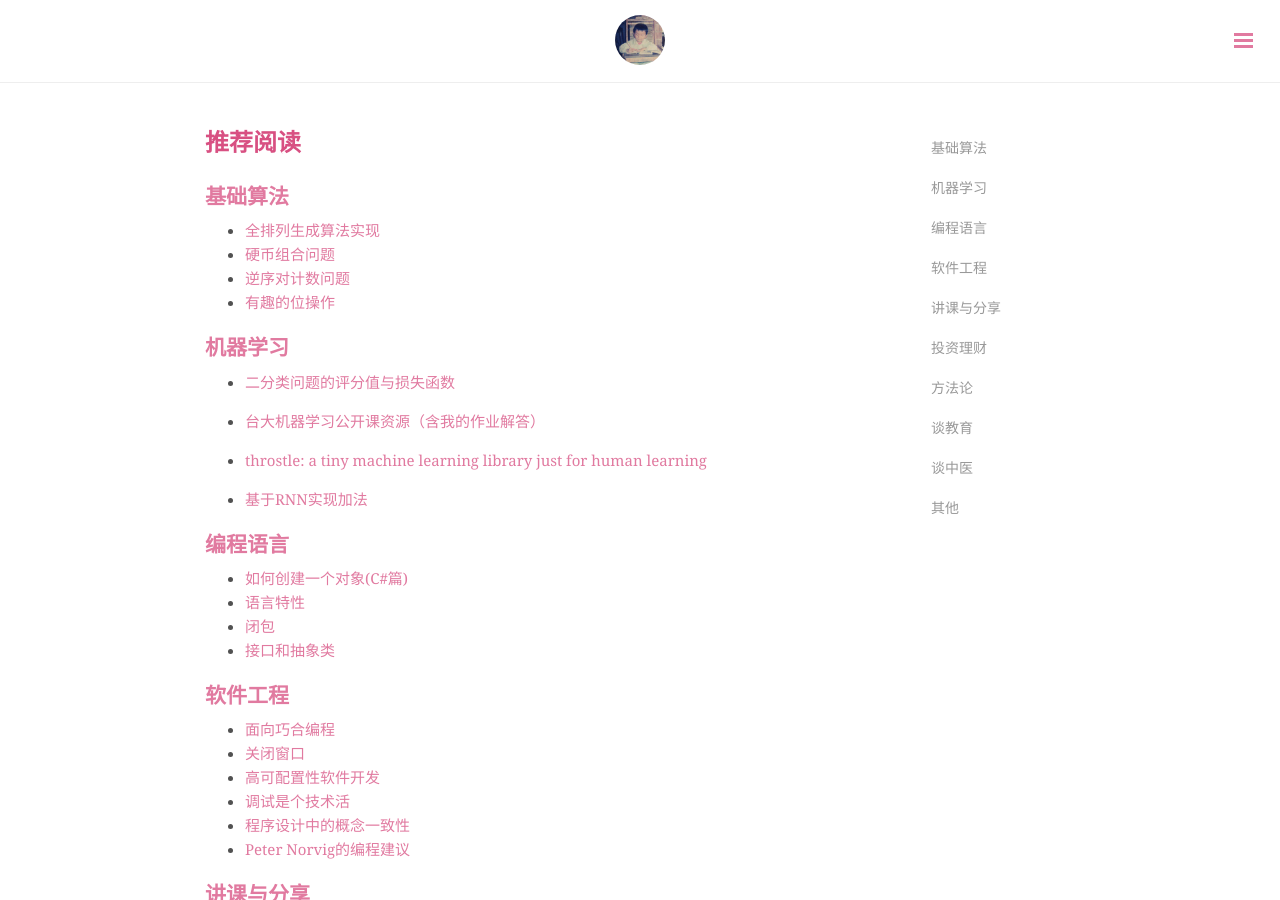
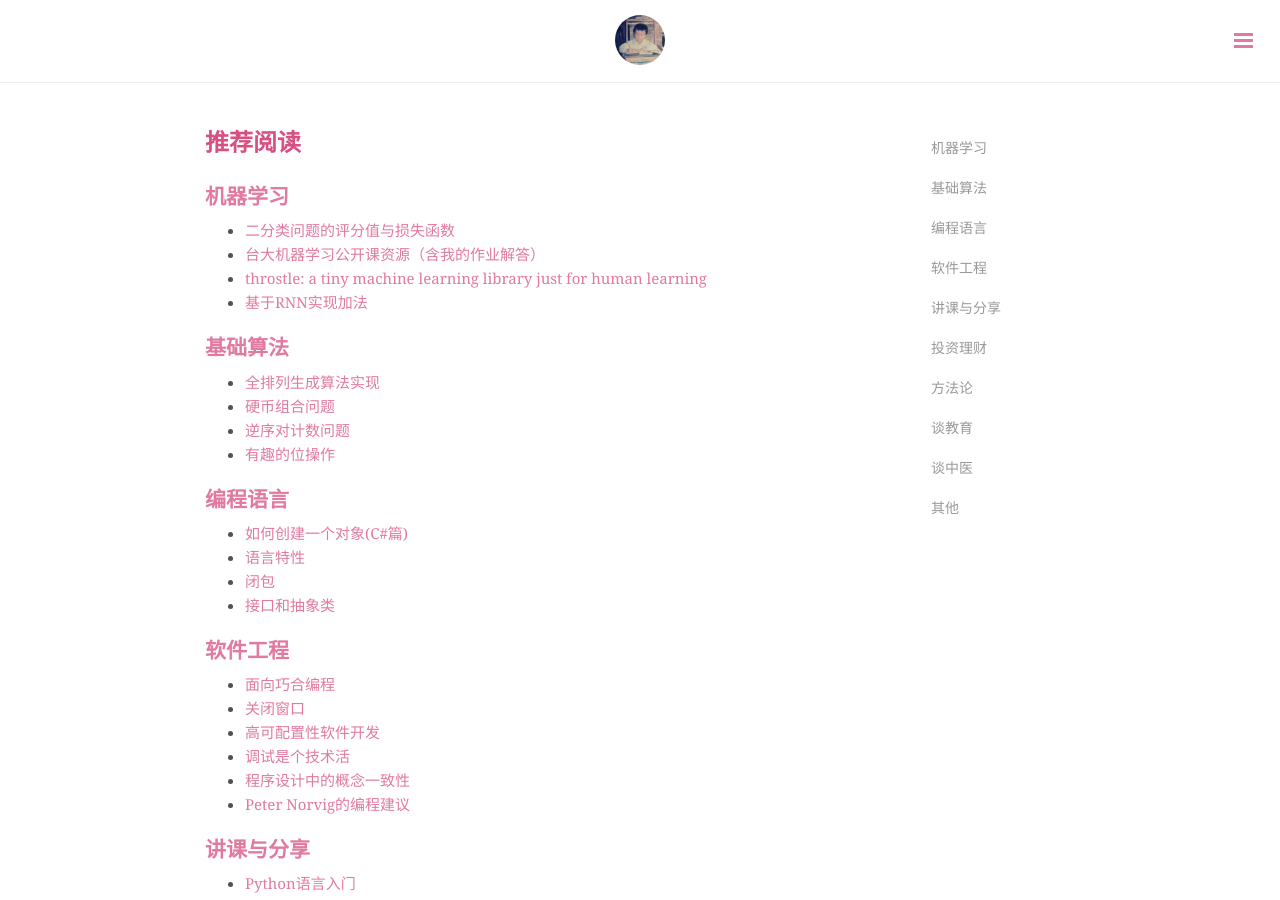
Before and after one commit to yifeitao/yifeitao.github.io, a Jekyll site: the page built from _pages/recommend.md, in a window 1280 px wide and 900 px high. Built offline with Jekyll 4.4.1, drawn with Linux system fonts in a browser that asks for light colours; a style sheet for code colours, icons or effects is not loaded; part of the change alters nothing that is shown.

```diff
--- a/_pages/recommend.md
+++ b/_pages/recommend.md
@@ -5,6 +5,12 @@ categories:
 toc: true
 permalink: /recommend/
 ---
+## 机器学习
+
+* [二分类问题的评分值与损失函数](https://yifeitao.com/2018/02/score-and-loss-function-of-binary-classification)
+* [台大机器学习公开课资源（含我的作业解答）](https://yifeitao.com/2017/04/ntuml-resource.html)
+* [throstle: a tiny machine learning library just for human learning](https://github.com/yifeitao/THROSTLE)
+* [基于RNN实现加法](https://yifeitao.com/2018/01/addtion-by-rnn)
 
 ## 基础算法
 
@@ -13,24 +19,12 @@ permalink: /recommend/
 * [逆序对计数问题](https://yifeitao.com/2017/07/anti-order-pair)
 * [有趣的位操作](https://yifeitao.com/2017/08/funny-bit-operation)
 
-## 机器学习
-
-* [二分类问题的评分值与损失函数](https://yifeitao.com/2018/02/score-and-loss-function-of-binary-classification)
-
-* [台大机器学习公开课资源（含我的作业解答）](https://yifeitao.com/2017/04/ntuml-resource.html)
-
-* [throstle: a tiny machine learning library just for human learning](https://github.com/yifeitao/THROSTLE)
-
-* [基于RNN实现加法](https://yifeitao.com/2018/01/addtion-by-rnn)
-
 ## 编程语言
 
 * [如何创建一个对象(C#篇)](https://yifeitao.com/2017/01/how-to-create-an-object-in-csharp)
 * [语言特性](https://yifeitao.com/2017/08/language-features)
 * [闭包](https://yifeitao.com/2017/09/closure)
 * [接口和抽象类](https://yifeitao.com/2017/09/interface-and-abstract-class)
-
-
 
 ## 软件工程
 
@@ -47,7 +41,7 @@ permalink: /recommend/
 
 ## 投资理财
 
-* [朝闻道家庭基金](https://yifeitao.com/tags/#zhaowendao)：目前本人在运作的家庭投资基金。
+* [朝闻道家庭基金](https://github.com/yifeitao/zhaowendao)：目前本人在运作的家庭投资基金。
 * [保险入门](https://yifeitao.com/2017/06/tips-of-insurance)
 * [个人理财的15条原理](https://yifeitao.com/2017/01/the-15-principle-of-personal-finance)
 * [每一块钱都是平等的](https://yifeitao.com/2017/01/every-yuan-is-equal)
@@ -86,8 +80,6 @@ permalink: /recommend/
 * [没有现代医学的时候](https://yifeitao.com/2017/02/when-no-modern-medicine)
 * [安慰剂效应](https://yifeitao.com/2017/05/placebo-effect)
 
-
-
 ## 其他
 
 * [Shapley公平三原则与剩余价值](https://yifeitao.com/2009/11/sharpley-value-and-surplus-value)
```
